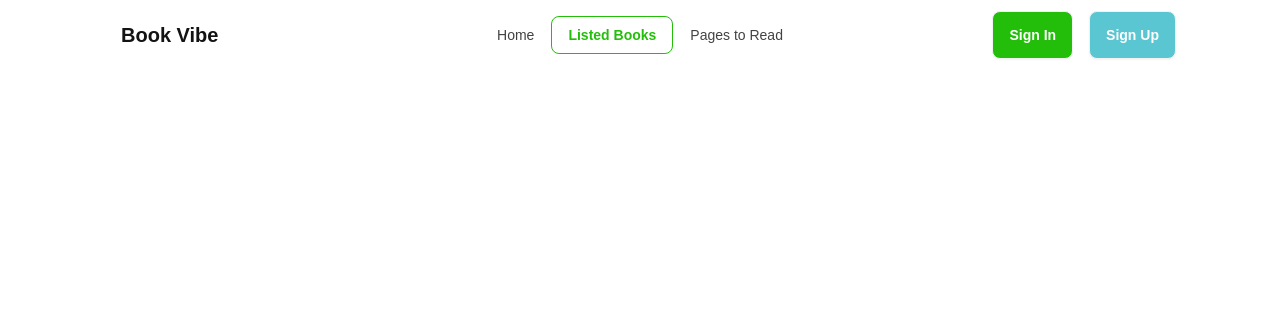
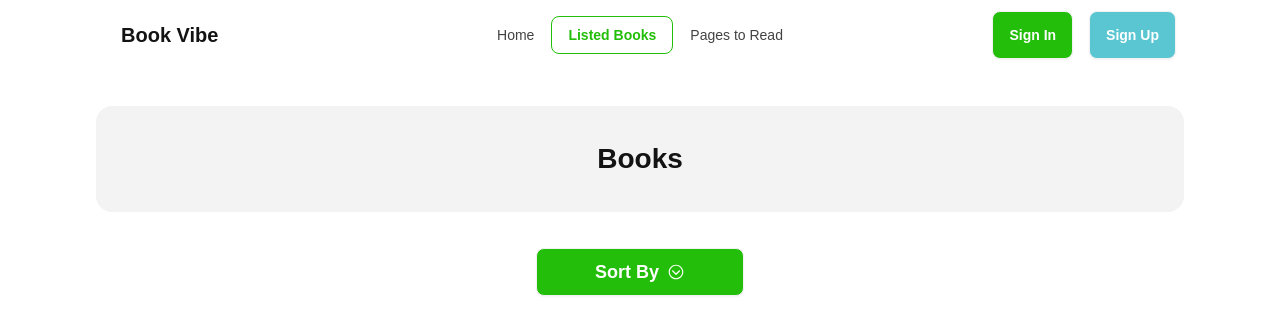
Before and after one commit to md-kamrul/book-review, a React (Vite) app: page /listed_books in a window 1280 px wide. Shown: the top 334 px of the page. Built offline with nearby package versions, Linux system fonts and the light colour scheme.

Commit message:
drop down menu design done

```diff
--- a/src/components/listed books/ListedBooks.jsx
+++ b/src/components/listed books/ListedBooks.jsx
@@ -1,7 +1,23 @@
+import { IoIosArrowDropdown } from "react-icons/io";
+
 const ListedBooks = () => {
     return (
-        <div>
-            {/* <h2>listed_books</h2> */}
+        <div className="mt-9">
+
+            {/* heading */}
+            <h2 className="w-full bg-[#1313130D] rounded-2xl py-8 text-center text-[#131313] text-[28px] font-bold mb-8">Books</h2>
+
+            {/* drop down menu */}
+            <div className="flex justify-center">
+            <details className="dropdown">
+                <summary className="w-52 m-1 btn text-white font-semibold text-lg bg-[#23BE0A] hover:bg-transparent hover:border-[#23BE0A] hover:text-[#23BE0A]">Sort By <IoIosArrowDropdown /></summary>
+                <ul className="p-2 shadow menu dropdown-content z-[1] rounded-box w-52 bg-base-200">
+                    <li><a>Item 1</a></li>
+                    <li><a>Item 2</a></li>
+                </ul>
+            </details>
+            </div>
+
         </div>
     );
 };
```
